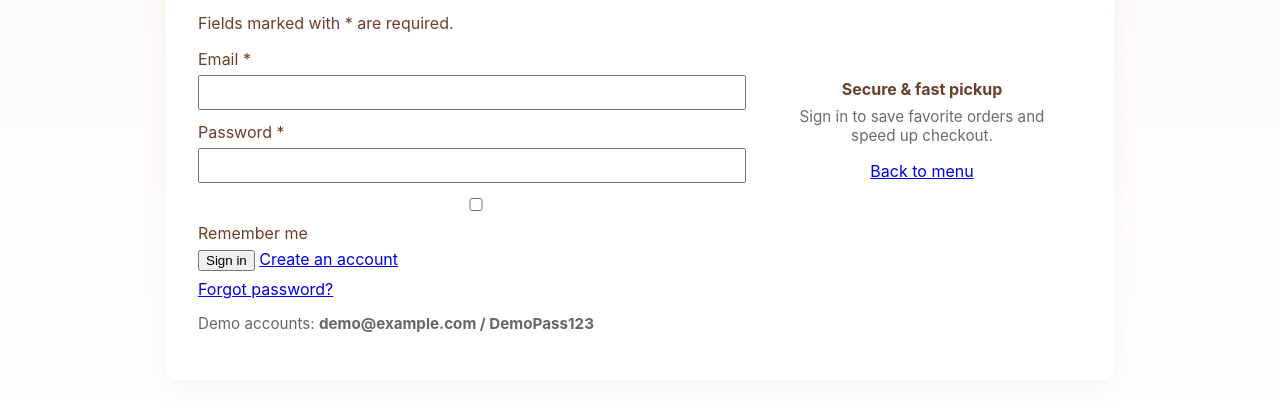
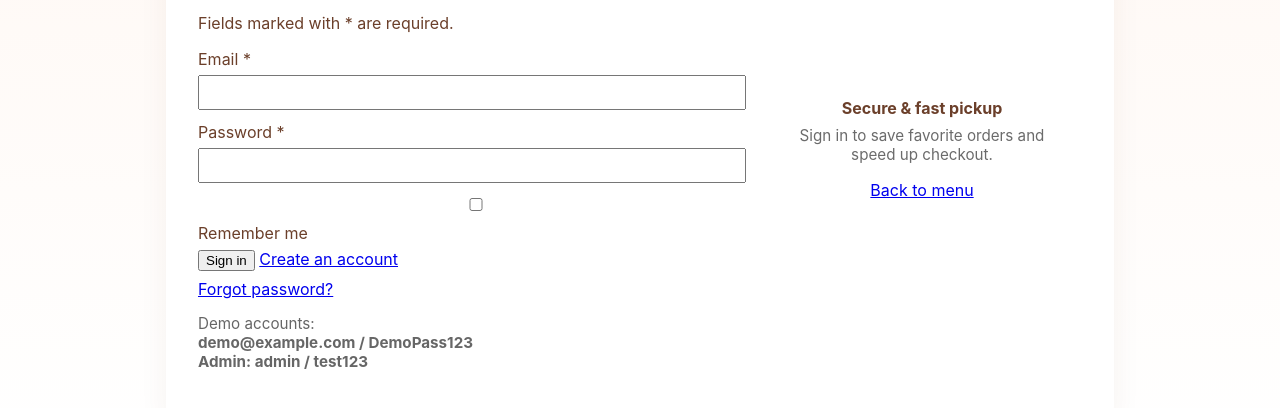
Before and after one commit to mytechstuff/titan-coffee-run, a website with bundled scripts: page login.html in a window 1280 px wide. Shown: the part 230-638 px from the top of the page. Built offline with nearby package versions, Linux system fonts and the light colour scheme.

Commit message:
fix: add admin credentials to login page and add debug logs to sales page

```diff
--- a/login.html
+++ b/login.html
@@ -70,7 +70,7 @@
                     </div>
                 </form>
 
-                <p class="note">Demo accounts: <strong>demo@example.com / DemoPass123</strong></p>
+                <p class="note">Demo accounts:<br><strong>demo@example.com / DemoPass123</strong><br><strong>Admin: admin / test123</strong></p>
             </div>
 
             <aside style="padding:1rem">
```
Also changed, not shown: sales.html (+3 -0 lines).
